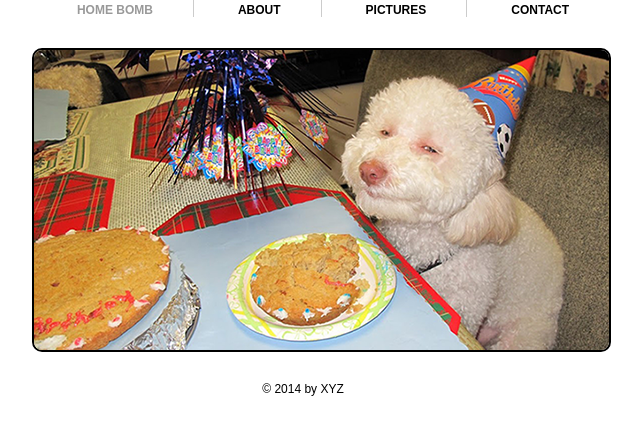
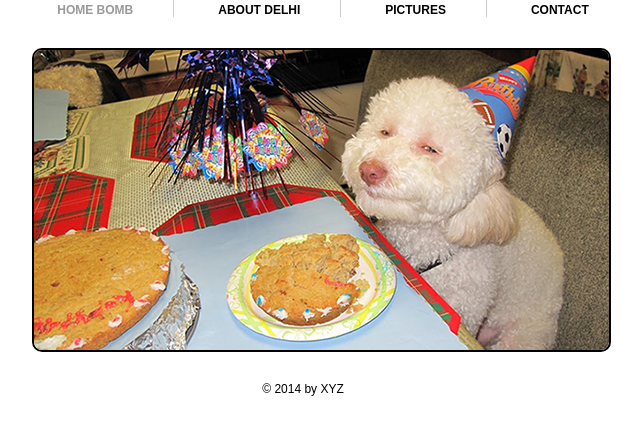
Before and after one commit to phpnoida/codeigniter, a plain HTML site: page index.html in a window 1280 px wide. Shown: the whole page, without its empty margins (337-979 px from the left). Drawn offline with Linux system fonts and the light colour scheme.

Commit message:
have added in about

```diff
--- a/index.html
+++ b/index.html
@@ -27,7 +27,7 @@
 	<div class="navigation">
 		<ul>
 			<li><a class="active" href="index.html">HOME BOMB</a></li>
-			<li><a href="about.html">ABOUT</a></li>
+			<li><a href="about.html">ABOUT delhi</a></li>
 			<li><a href="picture.html">PICTURES</a></li>
 			<li class="bdr"><a class="pdg" href="contact.html">CONTACT</a></li>
 		</ul>
```
